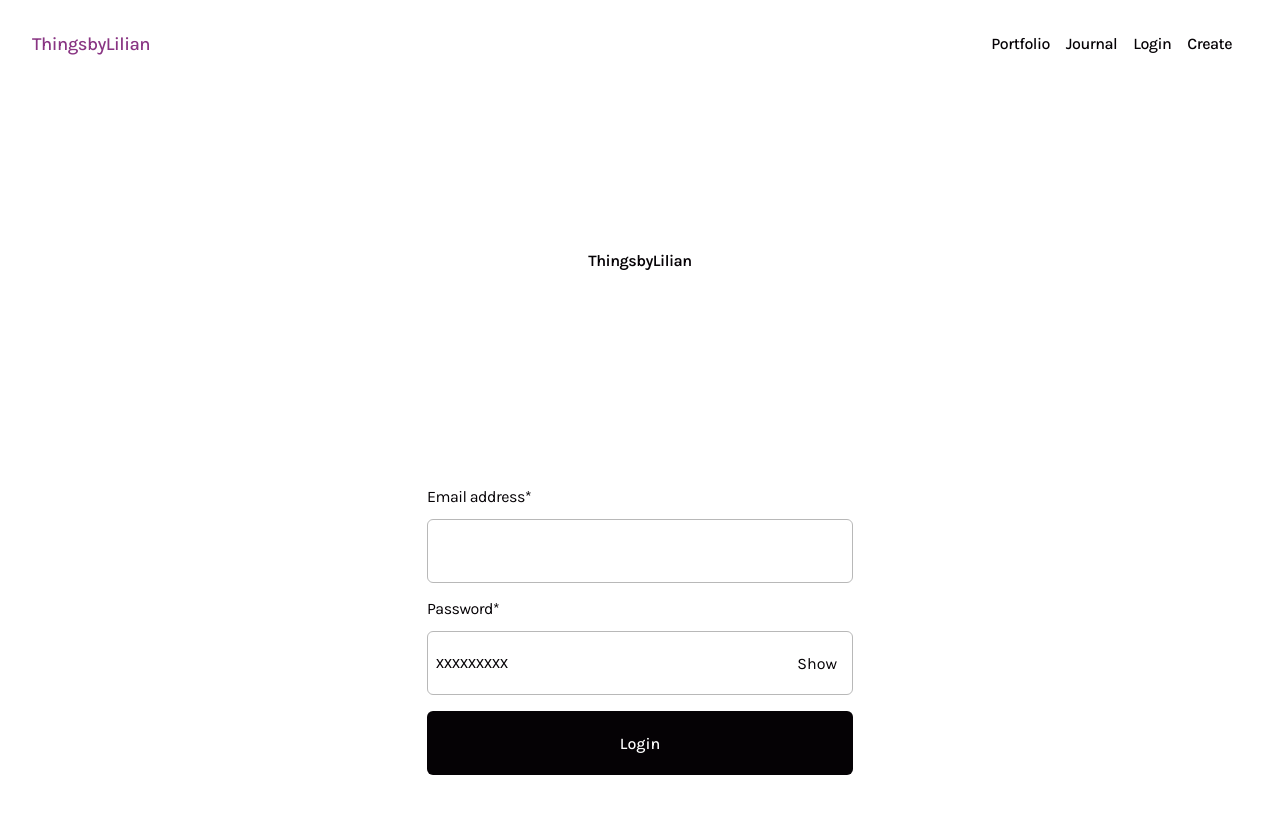
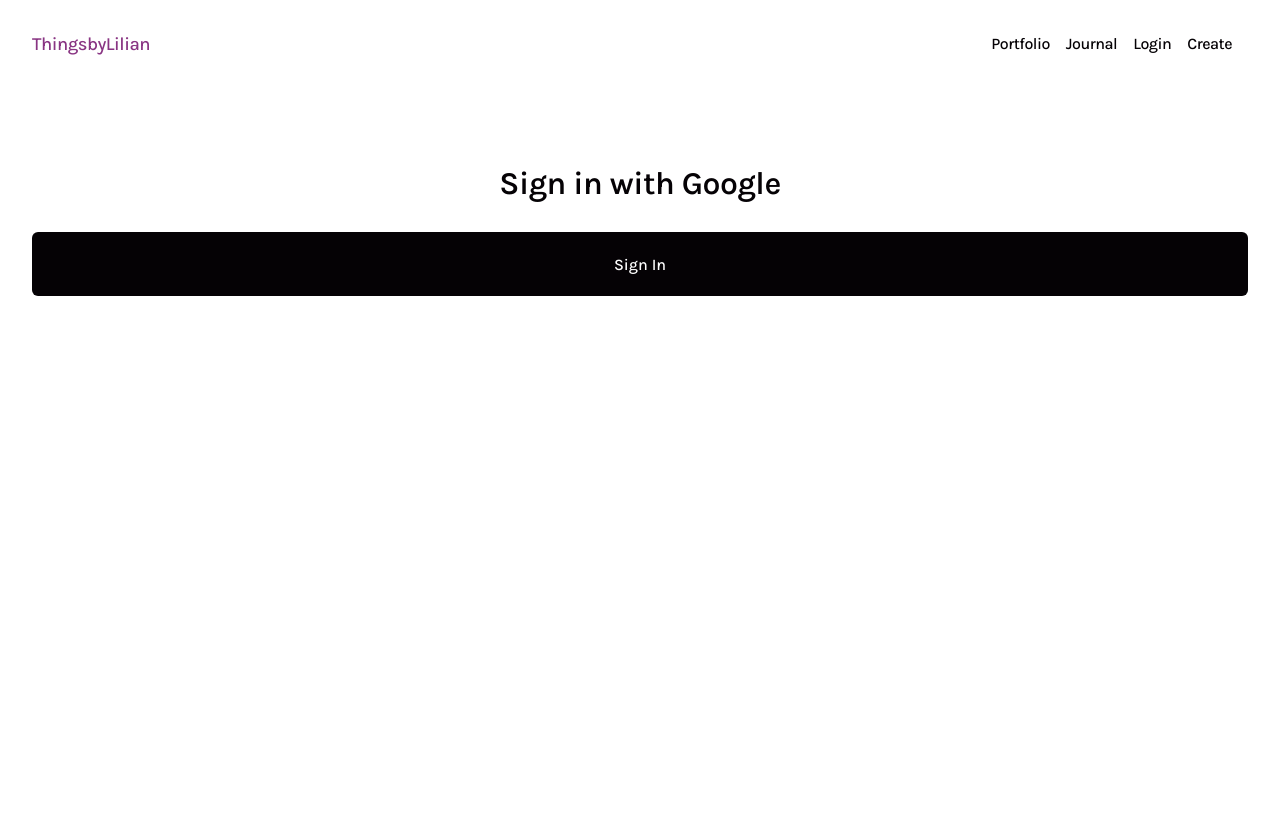
Before and after one commit to Lilianada/Lilydesigned, a React (Create React App) app: page /login in a window 1280 px wide. Shown: the top 814 px of the page. Built offline with nearby package versions, Linux system fonts and the light colour scheme.

Commit message:
google auth

```diff
--- a/src/index.scss
+++ b/src/index.scss
@@ -286,77 +286,31 @@
 
 /*-----------------LOGIN--------------------*/
 .login{
-    display: grid;
-    height: 100vh;
-    grid-template-columns: 100%;
+    display: flex;
+    flex-direction: column;
     overflow-x: hidden;
     overflow-y: hidden;
+    margin: 1rem;
+    padding: 1rem;
     background-color: var(--white);
 
     .formhead{
         display: grid;
         place-items: center;
         margin-top: 3rem;
+        margin-bottom: 2rem;
 
         .headText{
             font-family: var(--font-text);
-            font-size: var(--twentyTwo);
+            font-size: var(--thirtyTwo);
             font-weight: 600;
             text-align: center;
-            margin-top: .75rem;
-        }
-    }
-
-    .loginForm{
-        margin: auto;
-        padding: 1rem;
-
-        .formWrap{
-            margin-bottom: 1rem;
-            display: flex;
-            flex-direction: column;
-            position: relative;
-
-            .formLabel{
-                font-size: var(--sixteen);
-                color: var(--black);
-                margin-bottom: .75rem;
-                line-height: 1.25rem;
-            }
-
-            .formInput{
-                height: 4rem;
-                width: 26.625rem;
-                border: 1px solid #B8B8B8;
-                border-radius: 6px;
-                color: var(--black);
-                font-size: var(--sixteen);
-                padding: .5rem;
-                outline: none;
-                position: relative;
-
-                &::placeholder{
-                    font-size: var(--sixteen);
-                    color: var(--black);
-                }
-
-            }
-
-            .showBtn{
-                position: absolute;
-                top: 3.45rem;
-                right: 1rem;
-                background: none;
-                outline: none;
-                border: none;
-                color: var(--black);
-                font-size: var(--sixteen);
         }
     }
 
     .submitBtn{
         height: 4rem;
-            width: 26.625rem;
+        width: 100%;
         border: none;
         border-radius: 6px;
         background: var(--black);
@@ -366,4 +320,3 @@
         outline: none;
     }
 }
-}
--- a/src/pages/Login.jsx
+++ b/src/pages/Login.jsx
@@ -1,37 +1,19 @@
 import React from "react";
+import {auth, provider} from '../firebase';
+import { signInWithPopup } from "firebase/auth";
+export default function Login() {
+  const signInWithGoogle = () => {
+    signInWithPopup(auth, provider).then((result) => {
 
-export default function Login() {
-  const [passwordShown, setPasswordShown] = React.useState(false);
-  const isShow = (e) => {
-    e.preventDefault();
-    setPasswordShown(!passwordShown);
+    })
   }
+
   return(
-    <main className="login">
+    <section className="login">
       <header className="formhead">
-        <h3 className="headText">ThingsbyLilian</h3>
+        <h3 className="headText">Sign in with Google</h3>
       </header>
-      <form action="" className="loginForm">
-        <div className="formWrap">
-          <label htmlFor="Email" className="formLabel">
-            Email address*
-          </label>
-          <input type="email" className="formInput" required />
-        </div>
-        <div className="formWrap">
-          <label htmlFor="Email" className="formLabel">
-            Password*
-          </label>
-          <input
-            type={passwordShown ? "text" : "password"}
-            className="formInput"
-            placeholder="xxxxxxxxx"
-            required
-          />
-          <button className="showBtn" onClick={isShow}> Show</button>
-        </div>
-        <button className="submitBtn">Login</button>
-      </form>
-    </main>
+      <button className="submitBtn">Sign In</button>
+    </section>
   );
 }
```
Also changed, not shown: src/firebase.js (renamed from src/components/firebase.js). Lines whose indentation alone changed are shown as unchanged.
